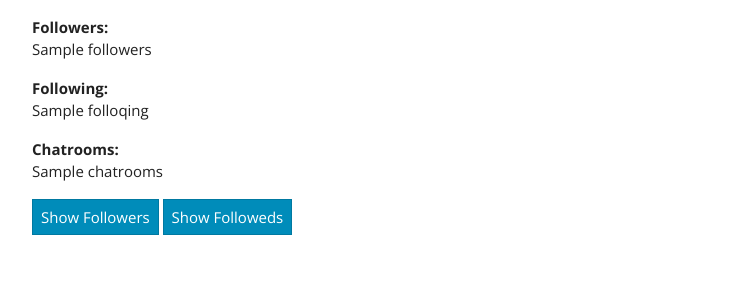
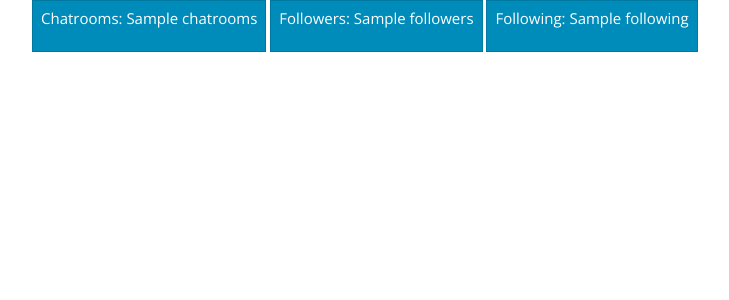
Before and after one commit to nahuelmol/chatroom.django, a Django app: template accounts/templates/profile.html in a window 1280 px wide. Shown: the part 52-352 px from the top of the page, without its empty margins (53-782 px from the left). Run offline with Django 5.2, Linux system fonts and the light colour scheme; the template is opened without the code that fills it: most values are stand-ins (such as "Sample title", 1, 10 or a date in 2020).

Commit message:
problem with unidentation and identation;

```diff
--- a/accounts/templates/profile.html
+++ b/accounts/templates/profile.html
@@ -1,3 +1,5 @@
+{% load static %}
+
 <!DOCTYPE html>
 <html>
 <head>
@@ -45,41 +47,36 @@
                   </li>
 
                 {% endif %}
-
-
        					<li class="nav-item">
           					<a class="nav-link" href="{% url 'chatviews:feed' %}">Feed</a>
         				</li>
         				<li class="nav-item">
           					<a class="nav-link" href="{% url 'chatviews:explore' %}">Explore</a>
         				</li>
-
       				</ul>
-
     			</div>
   		</div>
 	</nav>
 
     <div class="container">
-
-    <p><dt>Followers: </dt>{{ followers }}</p>
-    <p><dt>Following: </dt>{{ folloqing }}</p>
-    <p><dt>Chatrooms: </dt>{{ chatrooms }}</p>
-
+        <button class="btn btn-primary" id="chatroom_show"><p>Chatrooms: {{ chatrooms }}</p></button>
+        <div id="chatroom_section" class="hidden">
+          {% for chat in chat_lst %}
+            <div class="container p-3 bg-primary text-white">
+              <p><dt>{{ chat }}</dt></p>
             </div>
-
-  <div class="container">
-    <button class="btn btn-primary" id="follower_show">Show Followers</button>
-    <div id="follower_seccion" class="hidden">
+          {% endfor %}
+        </div>
+        <button class="btn btn-primary" id="follower_show"><p>Followers: {{ followers }}</p></button>
+        <div id="follower_section" class="hidden">
           {% for fwer in frs_list %}
             <div class="container p-3 bg-primary text-white">
               <p><dt>{{ fwer.username }}</dt></p>
             </div>
           {% endfor %}
         </div>
-
-    <button class="btn btn-primary" id="followed_show">Show Followeds</button>
-    <div id="followed_seccion" class="hidden">
+        <button class="btn btn-primary" id="following_show"><p>Following: {{ following }}</p></button>
+        <div id="following_section" class="hidden">
         {% for fwed in fds_list %}
             <div class="container p-3 bg-primary text-white">
             <p><dt>{{ fwed.username }}</dt></p>
@@ -87,19 +84,6 @@
         {% endfor %}
         </div>
     </div>
-
-  <script>
-    document.getElementById('follower_show').addEventListener('click', function() {
-        var seccion = document.getElementById('follower_seccion');
-        seccion.style.display = (seccion.style.display === 'none' || seccion.style.display === '') ? 'block' : 'none';
-    });
-
-    document.getElementById('followed_show').addEventListener('click', function() {
-        var seccion = document.getElementById('followed_seccion');
-        seccion.style.display = (seccion.style.display === 'none' || seccion.style.display === '') ? 'block' : 'none';
-    });
-</script>
-
-
+    <script type="text/javascript" src="{% static 'js\profile.js' %}"></script>
 </body>
 </html>
--- a/accounts/views.py
+++ b/accounts/views.py
@@ -55,12 +55,16 @@ def profile(request):
 	fwers_list 	= followers.all()
 	fweds_list 	= following.all()
 
+    for each in chats:
+        print(each)
+
 	context  = {
 		'userdata': user,
 		'followers':amountFollowers,
-		'followeds':amountFollowing,
+		'following':amountFollowing,
 		'chatrooms':amountChatrooms,
 		'frs_list':users_followers,
 		'fds_list':users_following,
+        'chat_lst':chats,
 	}
 	return render(request, 'profile.html', context)
--- /dev/null
+++ b/static/js/profile.js
@@ -0,0 +1,15 @@
+
+document.getElementById('follower_show').addEventListener('click', function() {
+    var section = document.getElementById('follower_section');
+    section.style.display = (section.style.display === 'none' || section.style.display === '') ? 'block' : 'none';
+});
+
+document.getElementById('following_show').addEventListener('click', function() {
+    var section = document.getElementById('following_section');
+    section.style.display = (section.style.display === 'none' || section.style.display === '') ? 'block' : 'none';
+});
+
+document.getElementById('chatroom_show').addEventListener('click', function(){
+    var section = document.getElementById('chatroom_section');
+    section.style.display = (section.style.display === 'none' || section.style.display === '') ? 'block' : 'none';
+});
```
Lines whose indentation alone changed are shown as unchanged.
